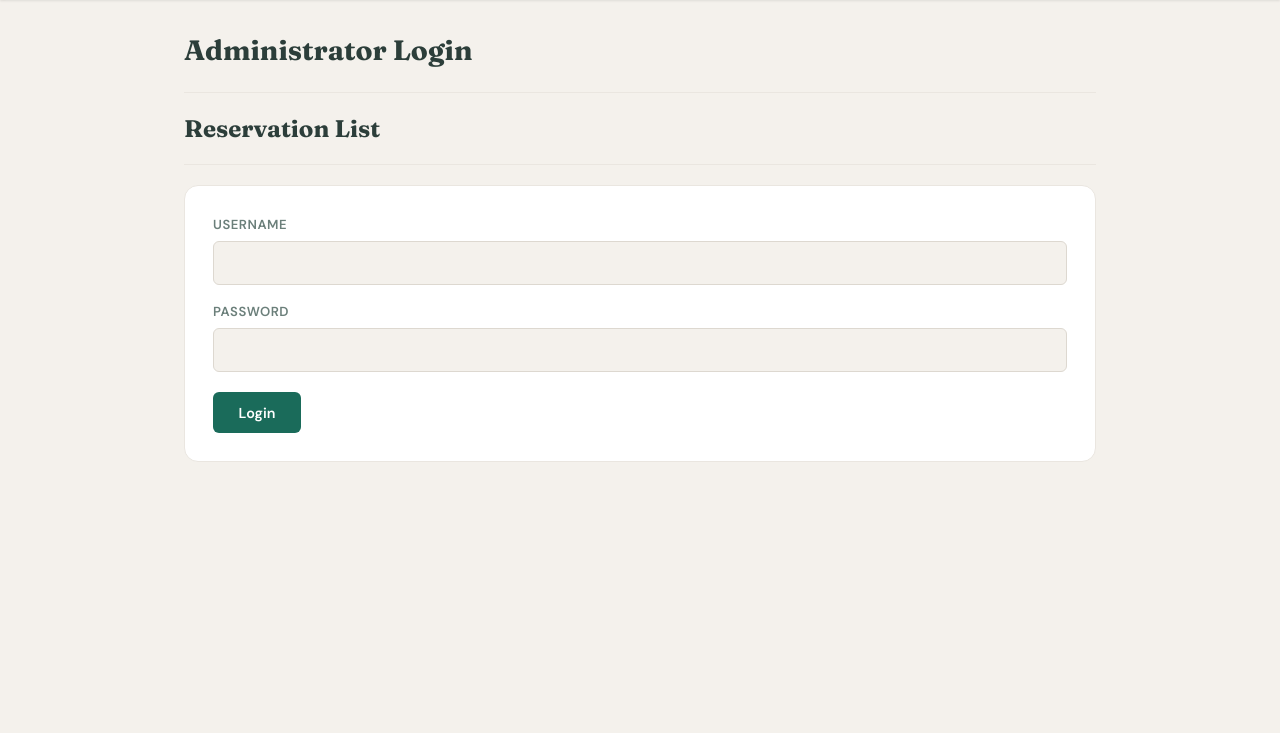
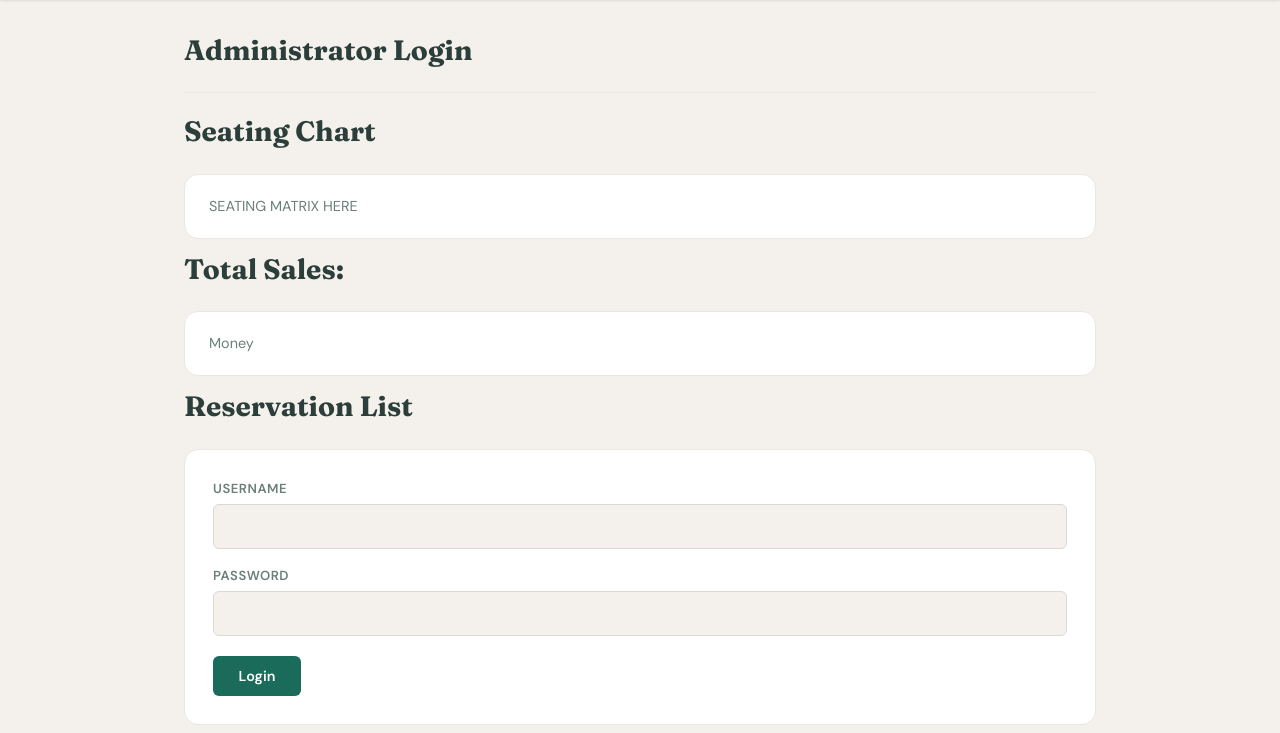
Before and after one commit to smk37git/INFOTC-4320-Final-Project, a Flask app: page /admin in a window 1280 px wide. Shown: the part 67-800 px from the top of the page. Run offline with Flask 3, Linux system fonts and the light colour scheme; a user stored in the database is signed in.

Commit message:
Updated admin_dashboard; added reservation list; made admin-dash only show if logged in

```diff
--- a/app.py
+++ b/app.py
@@ -72,7 +72,22 @@
 
         if admin:
             session['admin_logged_in'] = True
-            return redirect(url_for('admin_get'))
+
+            # Get a db connection and create a cursor
+            mydb = sqlite3.connect(os.path.join(os.path.dirname(__file__), "reservations.db"))
+            mydb.row_factory = sqlite3.Row
+            cursor = mydb.cursor()
+
+            # Create and execute a query to get all reservations information
+            cursor.execute("SELECT * FROM reservations;")
+
+            # Fetch the results
+            reservations = cursor.fetchall()
+            mydb.close()
+
+            # Reload page with admin information
+            return render_template('admin.html', reservations=reservations)
+
         else:
             flash("Invalid username or password!")
 
--- a/templates/admin.html
+++ b/templates/admin.html
@@ -6,9 +6,7 @@
 
     {% if session.get('admin_logged_in') %}
         {% include 'admin_dashboard.html' %}
-        <hr>
-    {% endif %}
-
+    {% else %}
         <form method="POST" class="login-form">
             <label>Username</label>
             <input type="text" name="username" required>
@@ -18,6 +16,6 @@
 
             <button type="submit">Login</button>
         </form>
-
+    {% endif %}
 
 {% endblock %}
--- a/templates/admin_dashboard.html
+++ b/templates/admin_dashboard.html
@@ -1,14 +1,34 @@
+{% block content %}
 
+    <h1>Seating Chart</h1>
+    <div class="post">
+        <p>SEATING MATRIX HERE</p>
+        <!--- SEATING MATRIX HERE -->
+    </div>
 
-{% block content %}
-    {% for seats in plane %}
+    <h1>Total Sales:</h1>
+    <div class="post">
+        <p>Money</p>
+    </div>
 
+    <h1>Reservation List</h1>
+    {% for reservation in reservations %}
+        <div class="post">
+                <p><strong>Name: </strong> {{ reservation['passengerName'] }}</p>
+                <p><strong>Row: </strong> {{ reservation['seatRow'] }}</p>
+                <p><strong>Seat: </strong> {{ reservation['seatColumn'] }}</p>
+                <p><strong>Ticket Confirmation: </strong> {{ reservation['eticketNumber'] }}</p>
+        </div>
     {% endfor %}
 
-    <h2 >Reservation List</h2>
-    {% for reserved in reservations %}
-    <p>reservation[reserved]</p>
-    <!-- <a href="{{ url_for('delete_get', ) }}">Delete Reservation</a> -->
-    {% endfor %}
+    <form method="POST" class="login-form">
+        <label>Username</label>
+        <input type="text" name="username" required>
+
+        <label>Password</label>
+        <input type="text" name="password" required>
+
+        <button type="submit">Login</button>
+    </form>
 
 {% endblock %}
```
